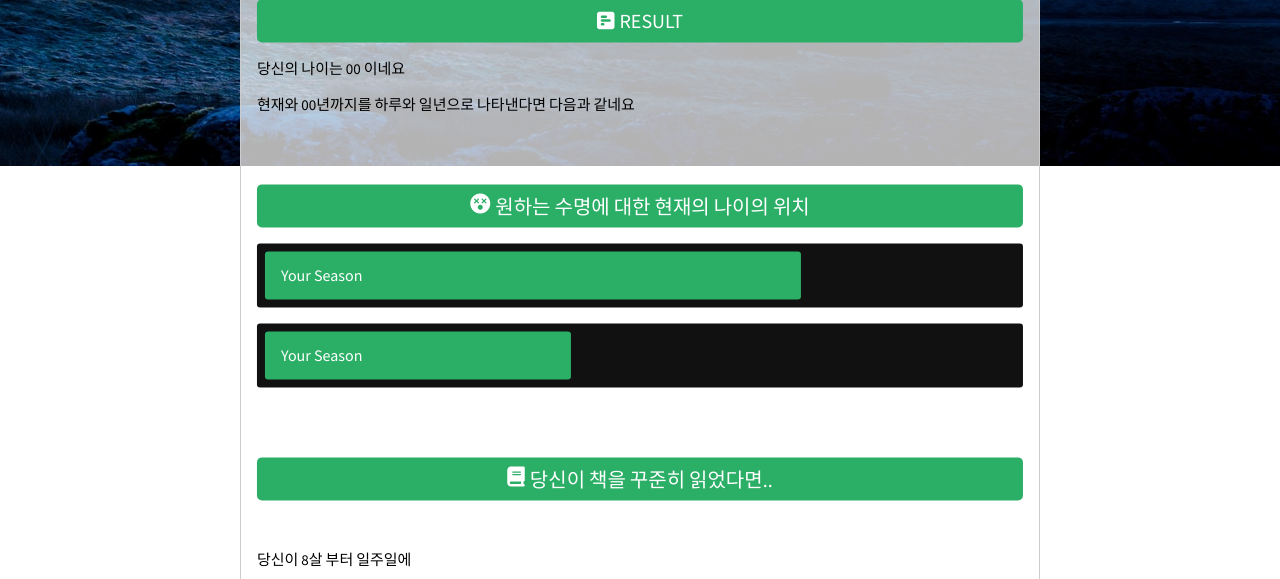
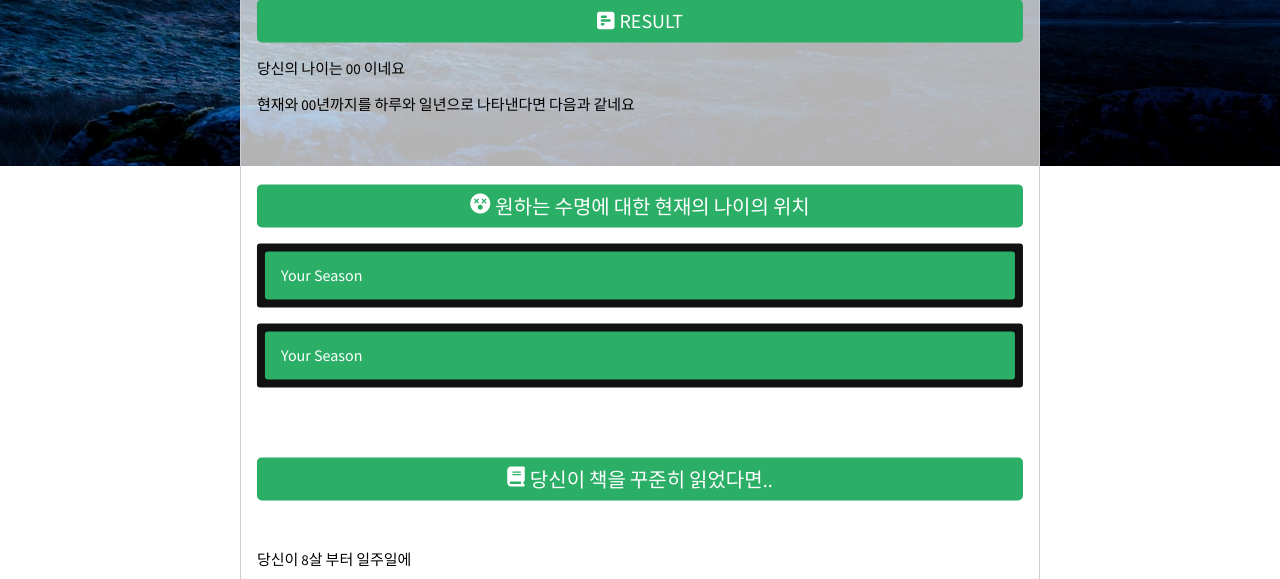
Before and after one commit to shinjuno123/one-day-one-year, a Django app: page /result-page/ in a window 1280 px wide. Shown: the part 234-813 px from the top of the page. Run offline with Django 3.2, Linux system fonts and the light colour scheme; some libraries are stand-ins or nearby versions.

Commit message:
animation added in share-screen and progress bar

```diff
--- a/odoyApp/static/odoyApp/resultpage.js
+++ b/odoyApp/static/odoyApp/resultpage.js
@@ -1,20 +1,43 @@
 const progress_bar1 = document.getElementsByClassName("progress-bar1")[0];
 const progress_bar2 = document.getElementsByClassName("progress-bar2")[0];
-progress_bar1.style.setProperty('--width', 70);
-progress_bar2.style.setProperty('--width', 40);
+// setProperty('--width',(input percentage here after getting the value from django))
 
-// setProperty('--width',(input percentage here after getting the value from django))
+
+
+
+function animation_progress_bar1() {
+    let bar1 = getComputedStyle(progress_bar1);
+    const bar1_width = parseFloat(bar1.getPropertyValue('--width')) || 0;
+    if (bar1_width == 70) {
+        return;
+    }
+    console.log("graph1");
+    progress_bar1.style.setProperty('--width', bar1_width + .1);
+}
+
+setInterval(animation_progress_bar1, 2);
+
+setInterval(() => {
+    let bar2 = getComputedStyle(progress_bar2);
+    const bar2_width = parseFloat(bar2.getPropertyValue('--width')) || 0;
+    if (bar2_width == 40) {
+        return;
+    }
+    console.log("graph2");
+    progress_bar2.style.setProperty('--width', bar2_width + .1);
+}, 2)
+
 
 //Draw Graph
 const graph1 = document.getElementById("myChart1").getContext('2d');
 
-const myChart1 = new Chart(graph1,{
+const myChart1 = new Chart(graph1, {
     type: 'doughnut',
-    data:{
-        labels: [ "여자", "남자"],
+    data: {
+        labels: ["여자", "남자"],
         datasets: [{
             label: '참가자(%):',
-            data: [45,55],
+            data: [45, 55],
             backgroundColor: [
                 'rgba(255, 99, 132, 0.2)',
                 'rgba(54, 162, 235, 0.2)',
@@ -30,10 +53,10 @@ const myChart1 = new Chart(graph1,{
     options: {
         maintainAspectRatio: true, // default value. false일 경우 포함된 div의 크기에 맞춰서 그려짐.
         title: {
-            display : true,
+            display: true,
             text: '남,녀 참가자 비율',
-            fontSize : 20,
-            fontColor:'rgba(46,49,49,1)'
+            fontSize: 20,
+            fontColor: 'rgba(46,49,49,1)'
         },
     }
 
@@ -41,14 +64,14 @@ const myChart1 = new Chart(graph1,{
 });
 
 const graph2 = document.getElementById("myChart2").getContext('2d');
-const myChart2 = new Chart(graph2,{
+const myChart2 = new Chart(graph2, {
     type: 'bar',
-    data:{
-        labels: [ "여자", "남자"],
+    data: {
+        labels: ["여자", "남자"],
         datasets: [{
-            label:'남,녀 평균 기대수명',
-            fillColor : "rgba(150,200,250,0.5)",
-            data: [85,74],
+            label: '남,녀 평균 기대수명',
+            fillColor: "rgba(150,200,250,0.5)",
+            data: [85, 74],
             backgroundColor: [
                 'rgba(255, 99, 132, 0.2)',
                 'rgba(54, 162, 235, 0.2)',
@@ -64,21 +87,21 @@ const myChart2 = new Chart(graph2,{
     options: {
         maintainAspectRatio: true, // default value. false일 경우 포함된 div의 크기에 맞춰서 그려짐.
         title: {
-            display : true,
+            display: true,
             text: '남,녀 평균 기대수명',
-            fontSize : 20,
-            fontColor:'rgba(46,49,49,1)'
+            fontSize: 20,
+            fontColor: 'rgba(46,49,49,1)'
         },
         scales: {
             xAxes: [{
                 ticks: {
-                    fontColor:'rgba(40,40,40,1)'
+                    fontColor: 'rgba(40,40,40,1)'
                 }
             }],
             yAxes: [{
                 ticks: {
                     beginAtZero: true,
-                    fontColor:'rgba(40,40,40,1)'
+                    fontColor: 'rgba(40,40,40,1)'
 
                 }
             }]
@@ -93,26 +116,44 @@ const myChart2 = new Chart(graph2,{
 //setBackGround
 let imagesArray = new Array('jan.jpg');
 let body = document.querySelector("body");
-let imageUrl ="url('/static/odoyApp/images/"+imagesArray[0] +"') no-repeat center fixed";
+let imageUrl = "url('/static/odoyApp/images/" + imagesArray[0] + "') no-repeat center fixed";
 body.style.background = imageUrl;
 
 
 //share-section
 let share_button = document.getElementById("share-button");
 let share_box = document.getElementById("share-box");
-share_button.addEventListener("click",function(){
+let clickTime = 0;
+share_button.addEventListener("click", function () {
 
-    if(share_box.style.display == 'block'){
-        share_box.style.transitionDuration=  "5s";
-        share_box.style.display = "none";
+    if (clickTime % 2 == 0) {
+        clickTime += 1;
+        let interval = setInterval(() => {
+            let height = getClipHeight() +3;
+            let str = "rect(0px, 250px, " + height + "px, 0px)";
+            share_box.style.clip = str;
+            if (height >= 250) {
+                clearInterval(interval);
+            }
+        }, 0.3);
+    } else {
+        clickTime += 1;
+        let interval1 = setInterval(() => {
+            let height = getClipHeight() -3;
+            let str = "rect(0px, 250px, " + height + "px, 0px)";
+            share_box.style.clip = str;
+            if (height < 0) {
+                clearInterval(interval1);
+            }
+        }, 0.05);
     }
-    else{
-        share_box.style.display = "block";
-        share_box.style.transitionDuration =  "5s";
-    }
-    // for(let i=0;i<=250;i += 0.1){
-    //     setTimeout(function(){
-    //         share_box.style.clip= "rect()";
-    //     },200);
-    // }
+
+
 });
+function getClipHeight(){
+    let style = getComputedStyle(share_box);
+    let clip_size = style.getPropertyValue("clip");
+    clip_size = clip_size.substring(5).substring(0, clip_size.length - 3);
+    let arr_size = clip_size.split("px, ");
+    return parseInt(arr_size[2]);
+}
--- a/odoyApp/templates/stretchableMenu.html
+++ b/odoyApp/templates/stretchableMenu.html
@@ -89,9 +89,8 @@
         }
 
         #share-box{
-            display: none;
             width: 250px;
-            height: 120px;
+            height: 125px;
             position: fixed;
             left:calc(100% - 250px);
             background-color: #fcf6f5;
@@ -99,6 +98,7 @@
             border-bottom-right-radius: 3px;
             margin-top: 55.5px;
             z-index: 1;
+            clip:rect(0px,250px,0px,0px);
 
 
 
@@ -107,7 +107,8 @@
         #share{
             position: relative;
             width: 95%;
-            height: 35%;
+            height: 45px;
+            max-height: 45px;
             left: 50%;
             transform: translate(-50%,30%);
             background-color: #2bae66;
@@ -124,12 +125,12 @@
             display: flex;
             width: 100%;
             justify-content: space-evenly;
-
             margin-top: 10px;
         }
 
         #sns1,#sns2,#sns3,#sns4{
             height: 50px;
+            max-height: 50px;
             width: 50px;
             border : none;
             border-radius: 3px;
```
